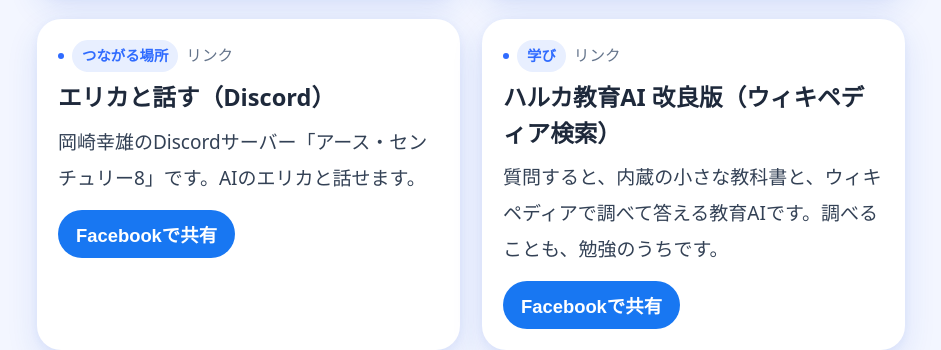
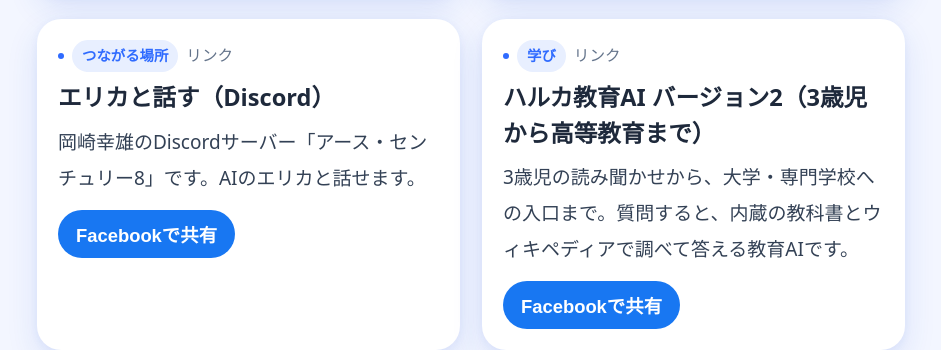
Before and after one commit to xyz7963gold79-glitch/wikipedia-capsule, a plain HTML site: page bluewing8/index.html in a window 1280 px wide. Shown: the part 8893-9243 px from the top of the page, without its empty margins (169-1110 px from the left). Drawn offline with Linux system fonts and the light colour scheme; no server answers.

Commit message:
ブルーウィング8：ハルカ紹介をバージョン2の内容に更新（3歳児から高等教育まで）

```diff
--- a/bluewing8/index.html
+++ b/bluewing8/index.html
@@ -483,7 +483,7 @@ const specialItems=[
  {id:6002,cat:'学会の記事紹介',date:'リンク',title:'創価学会 公式サイト',intro:'創価学会の公式サイトです。活動や行事の案内があります。',body:'<p>創価学会の公式サイトへのリンクです。</p><p><a href="https://www.sokagakkai.jp/" target="_blank" rel="noopener">創価学会 公式サイトを開く</a></p>'},
  {id:6003,cat:'学会の記事紹介',date:'リンク',title:'SGI（創価学会インタナショナル）',intro:'世界の創価学会の公式サイトです。英語など、多くの言語で読めます。',body:'<p>SGIの公式サイトへのリンクです。</p><p><a href="https://www.sokaglobal.org/" target="_blank" rel="noopener">SGI 公式サイトを開く</a></p>'},
  {id:6004,cat:'つながる場所',date:'リンク',title:'エリカと話す（Discord）',intro:'岡崎幸雄のDiscordサーバー「アース・センチュリー8」です。AIのエリカと話せます。',body:'<p>Discordのサーバーへの招待リンクです。AIのエリカがいます。</p><p><a href="https://discord.gg/gWeVQfMnvf" target="_blank" rel="noopener">Discordを開く</a></p>'},
- {id:6005,cat:'学び',date:'リンク',title:'ハルカ教育AI 改良版（ウィキペディア検索）',intro:'質問すると、内蔵の小さな教科書と、ウィキペディアで調べて答える教育AIです。調べることも、勉強のうちです。',body:'<p>岡崎幸雄の教育AI「ハルカ」の改良版です。まず内蔵の小さな教科書を探し、無ければウィキペディアで調べます。言語も選べます。</p><p><a href=\"https://xyz7963gold79-glitch.github.io/origiss8/haruka/\" target=\"_blank\" rel=\"noopener\">ハルカ教育AI 改良版を開く</a></p>'},
+ {id:6005,cat:'学び',date:'リンク',title:'ハルカ教育AI バージョン2（3歳児から高等教育まで）',intro:'3歳児の読み聞かせから、大学・専門学校への入口まで。質問すると、内蔵の教科書とウィキペディアで調べて答える教育AIです。',body:'<p>岡崎幸雄の教育AI「ハルカ」のバージョン2です。3さいじモード（読み聞かせ12編）、内蔵の教科書（創価教育学・日蓮仏法・生命の尊厳を含む49段落）、9つの言語の画面と声、声の講義、高等教育への入口（35分野・ウィキペディアの中身つき）があります。まず内蔵の教科書を探し、無ければウィキペディアで調べます。</p><p><a href=\"https://xyz7963gold79-glitch.github.io/origiss8/haruka/\" target=\"_blank\" rel=\"noopener\">ハルカ教育AI バージョン2を開く</a></p>'},
  {id:6006,cat:'つながる場所',date:'リンク',title:'アニメを作る道具（無料・仲間を募集）',intro:'『星海鉄道カプセル便』を作っている道具一式を、無料で公開しています。作る仲間も募集しています。',body:'<p>『星海鉄道カプセル便』を作っている道具一式（seihai-tool）を、オープンソースで無料公開しています。脚本づくりから、場面の組み立て、字幕、声の割り当てまでを助ける道具です。</p><p>アニメ作りに協力してくださる方も募集しています。興味のある方は、このアプリに登録して、投稿で声をかけてください。</p><p><a href="https://github.com/xyz7963gold79-glitch/seihai-tool" target="_blank" rel="noopener">道具はこちら（GitHub）</a></p><p><a href="https://youtu.be/NsECaMXrM4w" target="_blank" rel="noopener">作った作品：第8話「手紙の届かない星の少女」</a></p>'},
  {id:6007,cat:'お知らせ',date:'案内',title:'リクエスト箱',intro:'ブルーウィング8に「こんな物を置いてほしい」という希望を書ける場所です。書き方を案内します。',body:'<p>ブルーウィング8へのリクエストは、投稿で受け付けています。</p><p>書き方は簡単です。まず、このアプリにログインしてください。次に、投稿の最初に「リクエスト：」と書いて、置いてほしい物や、やってほしい事を続けて書いて投稿してください。運営が読みます。</p><p>映像や音楽、記事、ゲーム、学びの材料など、どんなリクエストでも歓迎します。世界中の皆さんの声で、このアプリの中身が増えていきます。</p><p>ただし、権利の都合で置けない物もあります（持ち主が公開を止めている映像や、許可の要る記事など）。その時は、置けない理由を投稿でお知らせします。</p>'},
  {id:6008,cat:'世界の声',date:'案内',title:'世界の挨拶',intro:'世界中のメンバーへの歓迎です。14か国語の挨拶と「平和」の言葉を並べました。',body:'<p>ブルーウィング8へ、ようこそ。世界中のメンバーを歓迎します。各国の言葉で「こんにちは」と「平和」を並べました。</p><p>日本語：こんにちは／平和</p><p>英語（English）：Hello／Peace</p><p>中国語（中文）：你好／和平</p><p>韓国語（한국어）：안녕하세요／평화</p><p>スペイン語（Español）：Hola／Paz</p><p>ポルトガル語（Português）：Olá／Paz</p><p>フランス語（Français）：Bonjour／Paix</p><p>ドイツ語（Deutsch）：Hallo／Frieden</p><p>イタリア語（Italiano）：Ciao／Pace</p><p>ロシア語（Русский）：Здравствуйте／Мир</p><p>タイ語（ไทย）：สวัสดี／สันติภาพ</p><p>インドネシア語（Bahasa Indonesia）：Halo／Perdamaian</p><p>ヒンディー語（हिन्दी）：नमस्ते／शांति</p><p>アラビア語（العربية）：مرحباً／سلام</p><p>言葉は違っても、平和を願う心は同じです。</p>'}
```
